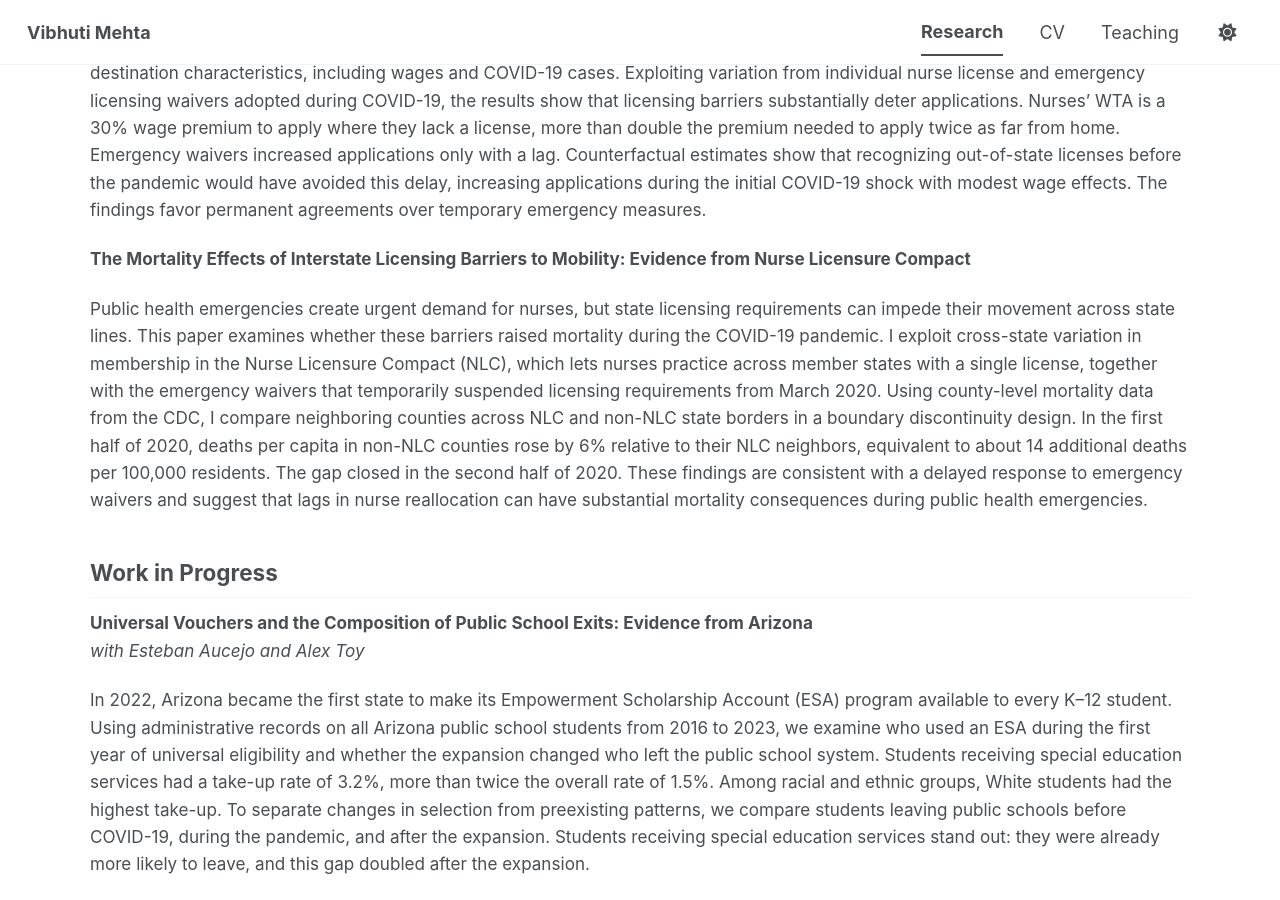
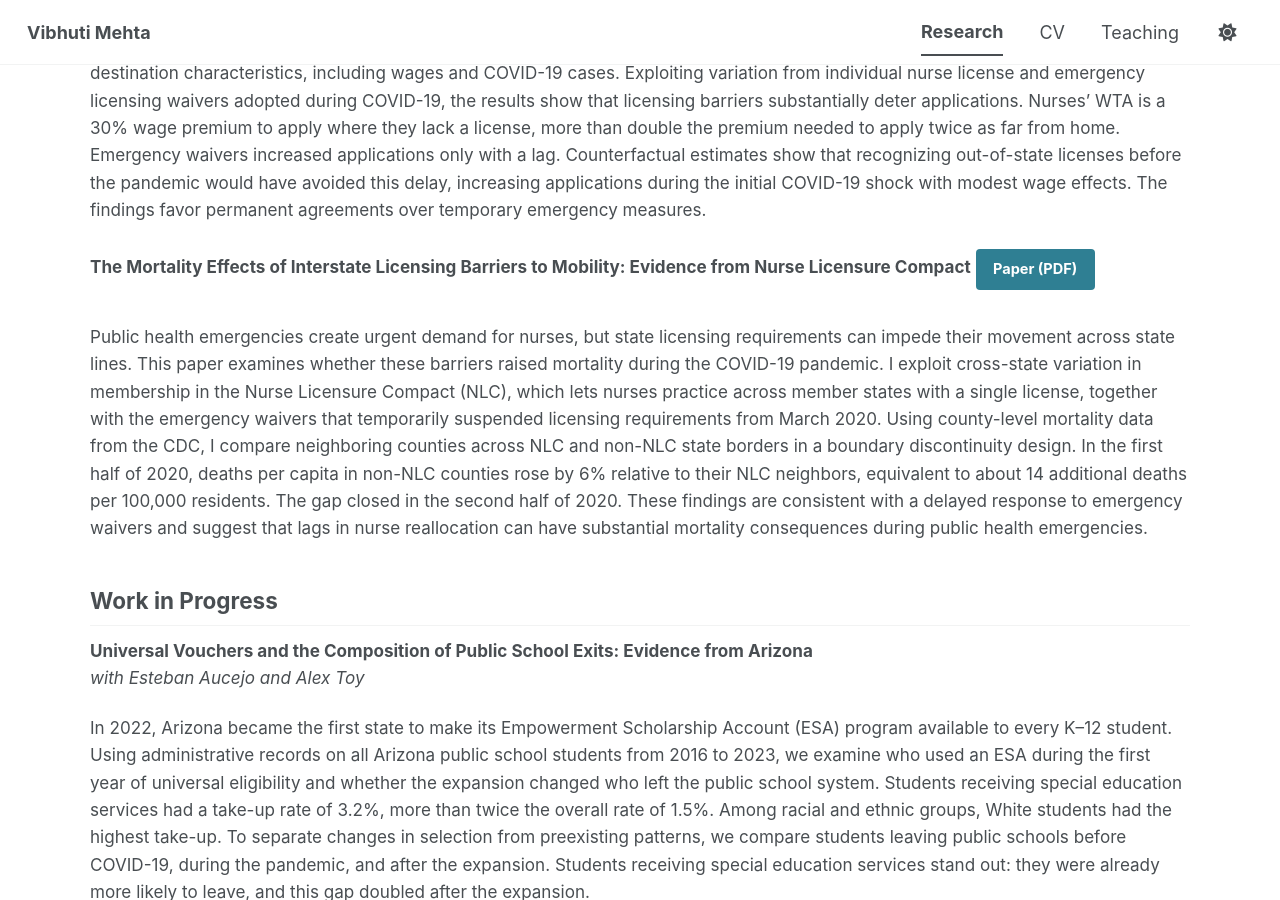
Before and after one commit to vibhuti-mehta/vibhuti-mehta.github.io, a Jekyll site: the page built from _pages/research.md, in a window 1280 px wide and 900 px high, scrolled down 421 px. Built offline with Jekyll 4.4.1, drawn with Linux system fonts in a browser that asks for light colours; a style sheet for code colours, icons or effects is not loaded.

Commit message:
Update research.md

```diff
--- a/_pages/research.md
+++ b/_pages/research.md
@@ -13,6 +13,7 @@ author_profile: false
 Interstate licensing barriers can limit healthcare workers’ responses to surges in demand in the US, yet little is known about their effects on labor market adjustment. Focusing on travel nursing during the COVID-19 pandemic, this paper quantifies these effects and provides the first estimate of workers’ willingness to accept (WTA) interstate licensing barriers. Using novel application data, I develop and estimate a structural model of the travel nurse labor market. The model combines discrete-choice application decisions with county-level monopsonistic wage setting under decreasing returns to scale. Application choices reflect licensing barriers, distance, and destination characteristics, including wages and COVID-19 cases. Exploiting variation from individual nurse license and emergency licensing waivers adopted during COVID-19, the results show that licensing barriers substantially deter applications. Nurses’ WTA is a 30% wage premium to apply where they lack a license, more than double the premium needed to apply twice as far from home. Emergency waivers increased applications only with a lag. Counterfactual estimates show that recognizing out-of-state licenses before the pandemic would have avoided this delay, increasing applications during the initial COVID-19 shock with modest wage effects. The findings favor permanent agreements over temporary emergency measures.
 
 **The Mortality Effects of Interstate Licensing Barriers to Mobility: Evidence from Nurse Licensure Compact**
+<a class="btn btn--primary" href="/files/Mehta_Vibhuti_interstate licensing and mortality.pdf" target="_blank" rel="noopener">Paper (PDF)</a>
 
 Public health emergencies create urgent demand for nurses, but state licensing requirements can impede their movement across state lines. This paper examines whether these barriers raised mortality during the COVID-19 pandemic. I exploit cross-state variation in membership in the Nurse Licensure Compact (NLC), which lets nurses practice across member states with a single license, together with the emergency waivers that temporarily suspended licensing requirements from March 2020. Using county-level mortality data from the CDC, I compare neighboring counties across NLC and non-NLC state borders in a boundary discontinuity design. In the first half of 2020, deaths per capita in non-NLC counties rose by 6% relative to their NLC neighbors, equivalent to about 14 additional deaths per 100,000 residents. The gap closed in the second half of 2020. These findings are consistent with a delayed response to emergency waivers and suggest that lags in nurse reallocation can have substantial mortality consequences during public health emergencies.
 
```
